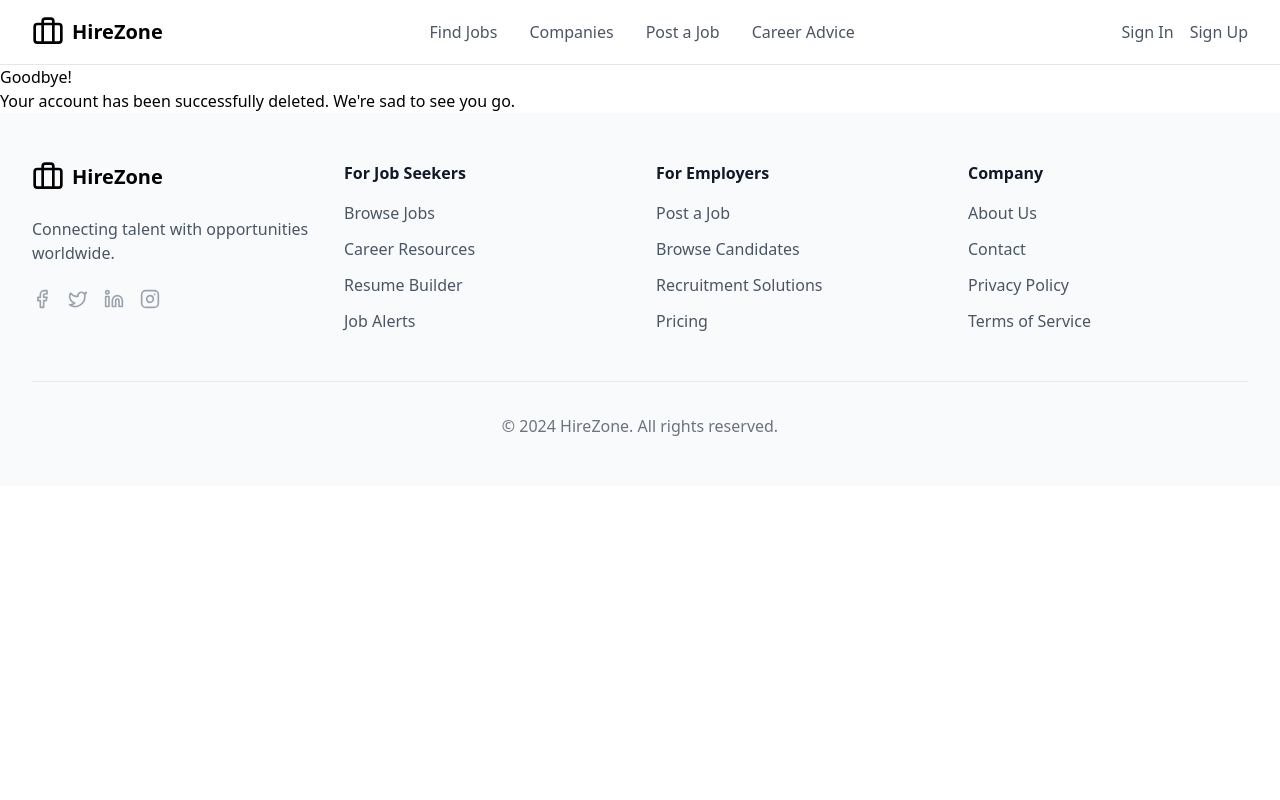
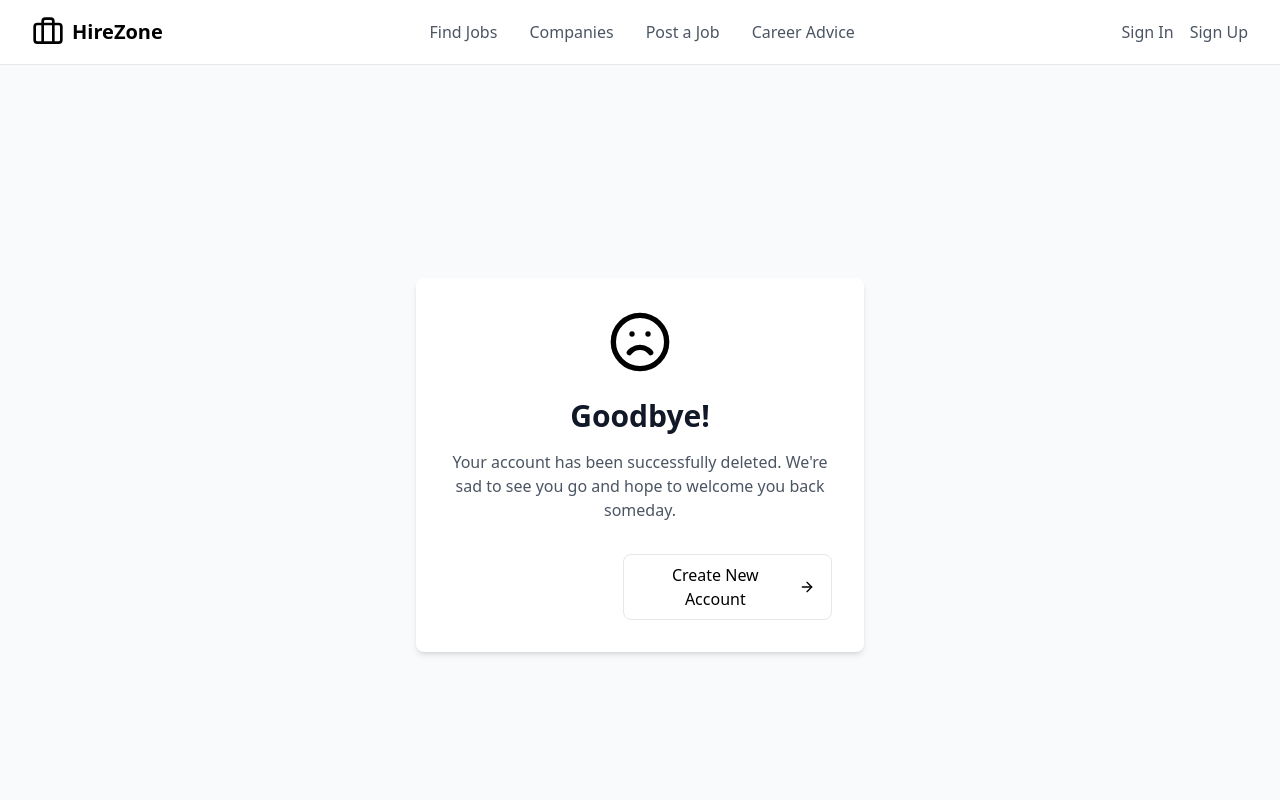
Before and after one commit to SemerykovNikita/hire-zone, a Next.js app: page /goodbye in a window 1280 px wide. Shown: the top 800 px of the page. Built offline with nearby package versions, Linux system fonts and the light colour scheme; no server answers.

Commit message:
feat(goodbye): redesign goodbye page with enhanced UI and navigation links

```diff
--- a/src/app/goodbye/page.tsx
+++ b/src/app/goodbye/page.tsx
@@ -1,10 +1,41 @@
+"use client";
+
+import { Frown, Home, ArrowRight } from "lucide-react";
+import Link from "next/link";
+
 export default function GoodbyePage() {
   return (
-    <div>
-      <h1>Goodbye!</h1>
-      <p>
-        Your account has been successfully deleted. We're sad to see you go.
-      </p>
+    <div className="min-h-screen bg-gray-50 flex flex-col items-center justify-center p-4">
+      <div className="max-w-md w-full bg-white rounded-lg shadow-md p-8 text-center">
+        <div className="flex justify-center mb-6">
+          <Frown className="h-16 w-16 text-primary/80" />
+        </div>
+
+        <h1 className="text-3xl font-bold text-gray-900 mb-4">Goodbye!</h1>
+
+        <p className="text-gray-600 mb-8">
+          Your account has been successfully deleted. We're sad to see you go
+          and hope to welcome you back someday.
+        </p>
+
+        <div className="flex flex-col sm:flex-row gap-4 justify-center">
+          <Link
+            href="/"
+            className="inline-flex items-center justify-center px-4 py-2 border border-transparent rounded-lg text-white bg-primary hover:bg-primary/90 transition-colors"
+          >
+            <Home className="h-4 w-4 mr-2" />
+            Return Home
+          </Link>
+
+          <Link
+            href="/jobseeker/register"
+            className="inline-flex items-center justify-center px-4 py-2 border border-primary rounded-lg text-primary hover:bg-primary/5 transition-colors"
+          >
+            Create New Account
+            <ArrowRight className="h-4 w-4 ml-2" />
+          </Link>
+        </div>
+      </div>
     </div>
   );
 }
```
